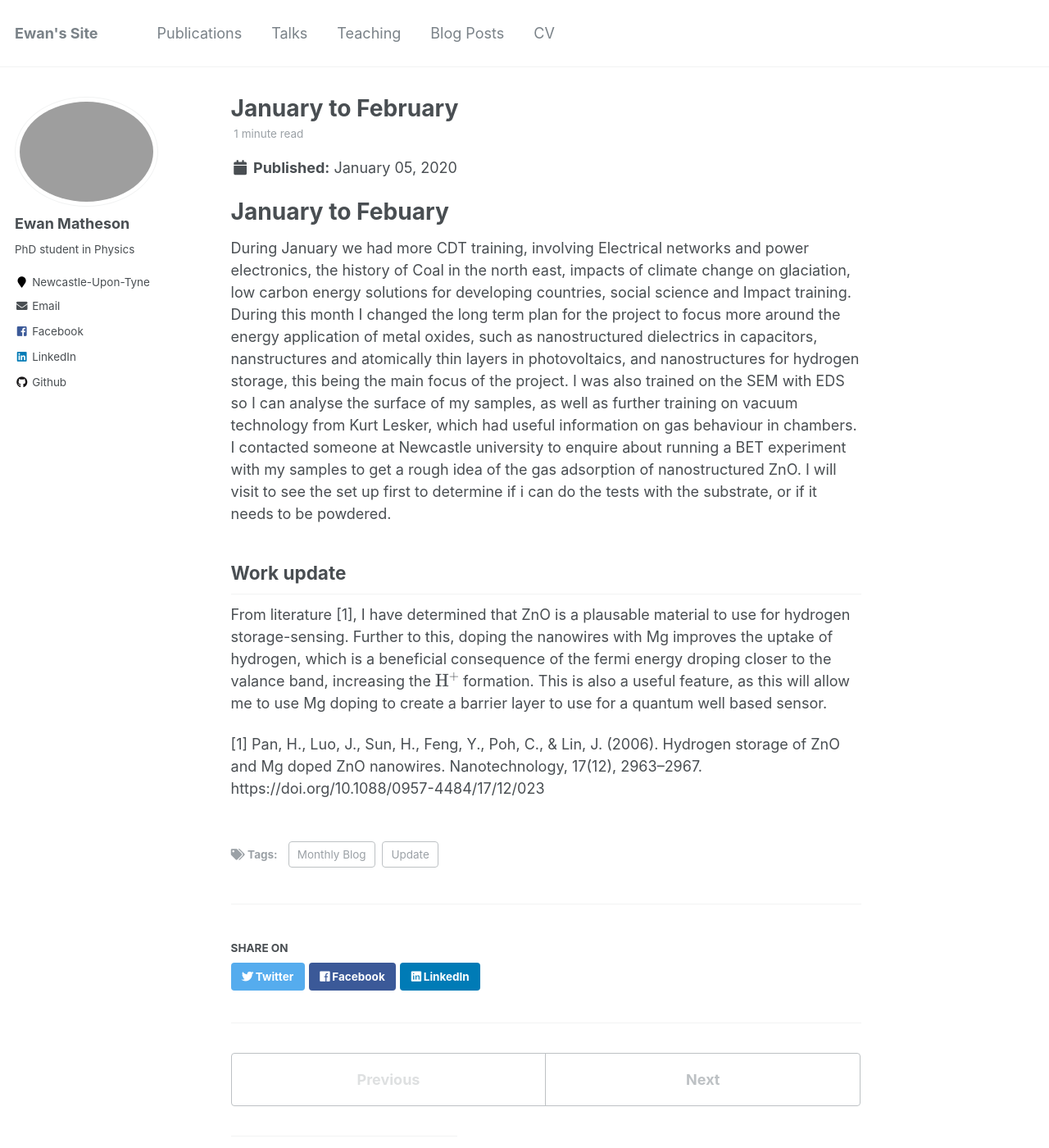
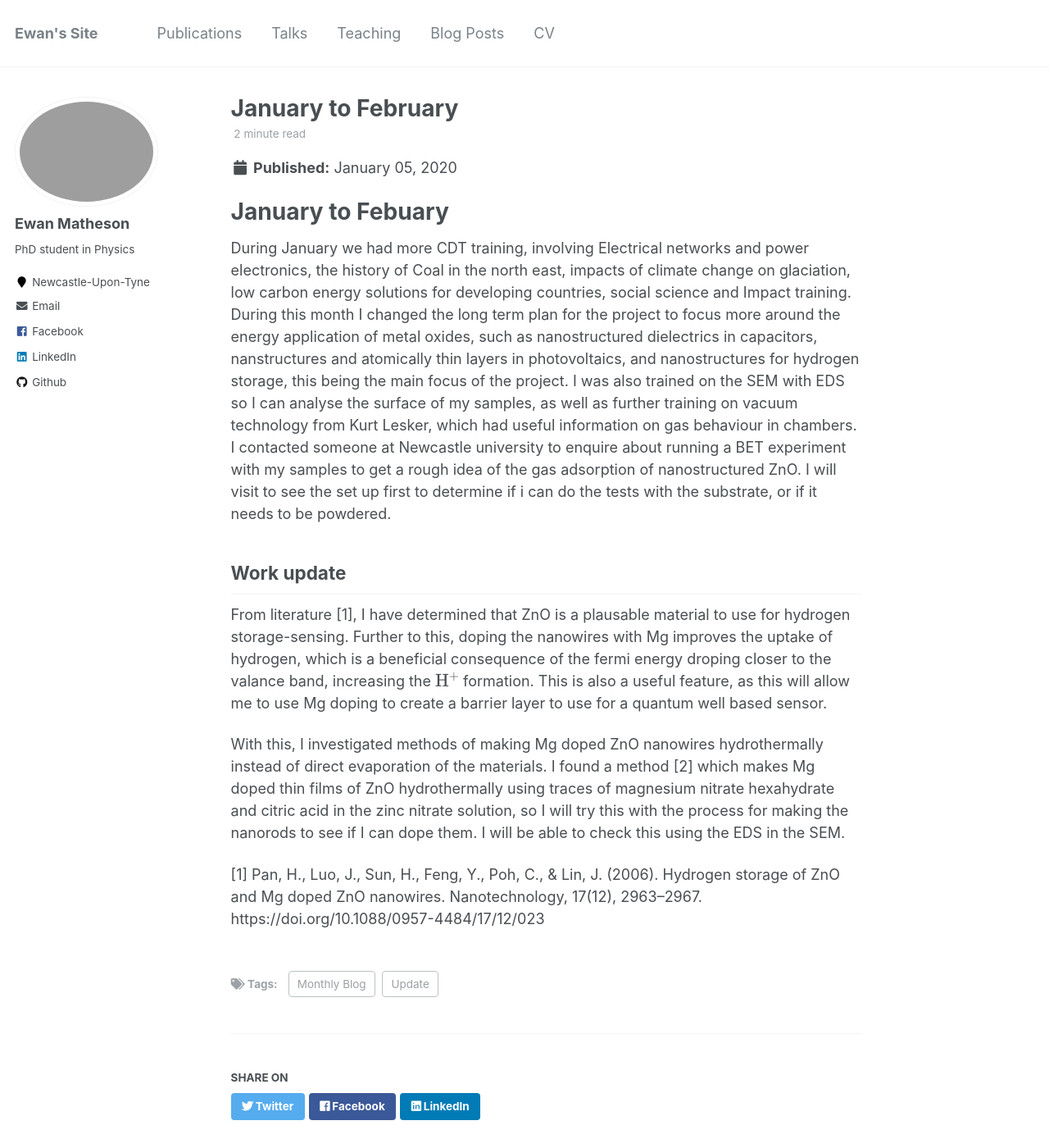
Before and after one commit to EwanMatheson/ewanmatheson.github.io, a Jekyll site: the page built from _posts/2012-08-14-blog-post-1.md, in a window 1280 px wide and 1400 px high. Shown: the whole window at 82% size. Built offline with Jekyll 4.4.1, drawn with Linux system fonts in a browser that asks for light colours; formulas are drawn with MathJax 3.

Commit message:
Update 2012-08-14-blog-post-1.md

```diff
--- a/_posts/2012-08-14-blog-post-1.md
+++ b/_posts/2012-08-14-blog-post-1.md
@@ -17,4 +17,6 @@ Work update
 
 From literature [1], I have determined that ZnO is a plausable material to use for hydrogen storage-sensing. Further to this, doping the nanowires with Mg improves the uptake of hydrogen, which is a beneficial consequence of the fermi energy droping closer to the valance band, increasing the $\rm H^+$ formation. This is also a useful feature, as this will allow me to use Mg doping to create a barrier layer to use for a quantum well based sensor.
 
+With this, I investigated methods of making Mg doped ZnO nanowires hydrothermally instead of direct evaporation of the materials. I found a method [2] which makes Mg doped thin films of ZnO hydrothermally using traces of magnesium nitrate hexahydrate and citric acid in the zinc nitrate solution, so I will try this with the process for making the nanorods to see if I can dope them. I will be able to check this using the EDS in the SEM.
+
 [1] Pan, H., Luo, J., Sun, H., Feng, Y., Poh, C., & Lin, J. (2006). Hydrogen storage of ZnO and Mg doped ZnO nanowires. Nanotechnology, 17(12), 2963–2967. https://doi.org/10.1088/0957-4484/17/12/023
```
